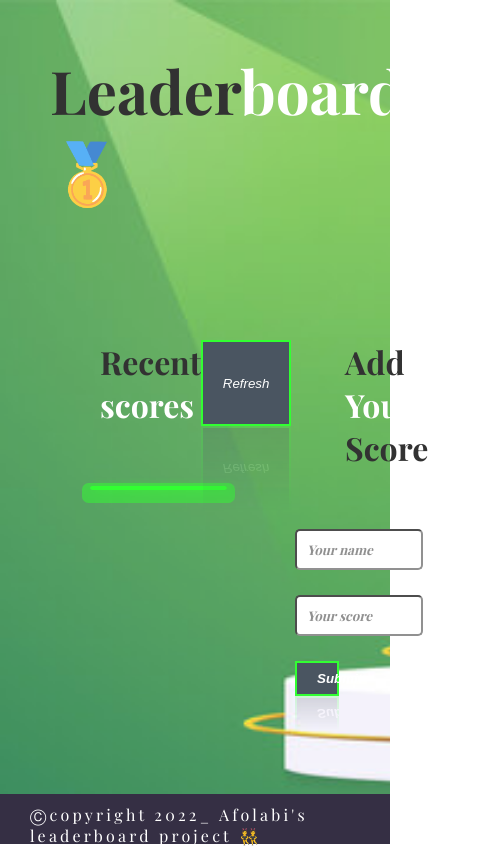
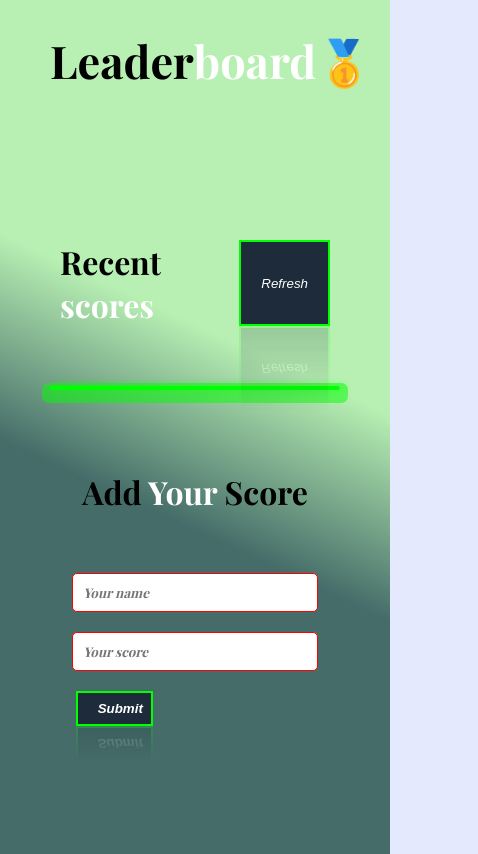
Before and after one commit to brainconnect93/Leaderboard, a website built with webpack: page src/index.html in a window 390 px wide. Shown: the whole page, 478 px wide, since content can reach past the window. Built offline with nearby package versions, Linux system fonts and the light colour scheme; a web font is replaced by a local one.

Commit message:
Final design done with responsiveness

```diff
--- a/src/styles.css
+++ b/src/styles.css
@@ -9,11 +9,14 @@ body {
   margin: 0;
   padding: 0;
   width: 100%;
+  background-image: url(./images/back-img2.jpg);
+  background-size: cover;
+  background-repeat: no-repeat;
   height: 100vh;
-  overflow: hidden;
+  overflow-x: scroll;
 }
 
-.header {
+/* .header {
   background-image: url(./images/back-img2.jpg);
   background-size: cover;
   opacity: 0.8;
@@ -23,7 +26,7 @@ body {
   bottom: 0;
   right: 0;
   position: absolute;
-}
+} */
 
 /* header styling */
 
@@ -179,8 +182,10 @@ span {
 /* footer styling  */
 
 footer {
-  position: fixed;
+  position: absolute;
   bottom: 0;
+  top: 0;
+  margin-top: 50%;
   color: #fff;
   height: 50px;
   width: 100%;
@@ -188,3 +193,92 @@ footer {
   background-color: #352f44;
   letter-spacing: 0.2em;
 }
+
+@media screen and (max-width: 768px) {
+
+    body {
+        background-color: #e4e9fd;
+        background-image: -webkit-linear-gradient(65deg, #456c69 40%, #b8f0b3 60%);
+        height: 100vh;
+        width: 100%;
+        margin: 0;
+        padding: 0;
+    }
+
+    .head-bg h1 {
+        font-size: 45px;
+        display: flex;
+        margin-top: 10px;
+    }
+
+    .lead-container {
+        display: flex;
+        flex-wrap: wrap;
+    }
+
+    .lead-head {
+        width: 100%;
+        margin: 30px 50px;
+        display: flex;
+        flex-direction: column;
+    }
+
+    .lead-box {
+        width: 100%;
+        margin-left: 0;
+        margin-top: 50px;
+    }
+
+    .lead-items {
+        width: 100%;
+        margin-left: 0;
+    }
+
+    .lead-score {
+        width: 90%;
+        margin: 20px 5%;
+    }
+
+    .lead-score h2 {
+        text-align: center;
+        width: 100%;
+        margin-left: 0;
+        margin-top: 0;
+    }
+
+    #lead-form {
+        display: flex;
+        flex-direction: column;
+        margin-top: 10px;
+    }
+
+    #lead-form input {
+        width: 70%;
+        margin-bottom: 25px;
+        padding: 10px;
+        font-family: 'Playfair Display', sans-serif;
+        font-weight: bold;
+        font-style: italic;
+        border-radius: 5px;
+        border: 1px solid red;
+        margin: 10px 15%;
+    }
+
+    .submit-btn {
+        font-weight: 700;
+        font-style: italic;
+        border: 2.5px solid #0f0;
+        color: #fff;
+        background-color: #1d2b3a;
+        padding: 8px 20px;
+        -webkit-box-reflect: below 0 linear-gradient(transparent, #0003);
+        transition: 0.5s;
+        width: 22%;
+        margin-left: 16%;
+        margin-top: 10px;
+      }
+
+    footer {
+        display: none;
+    }
+}
```
